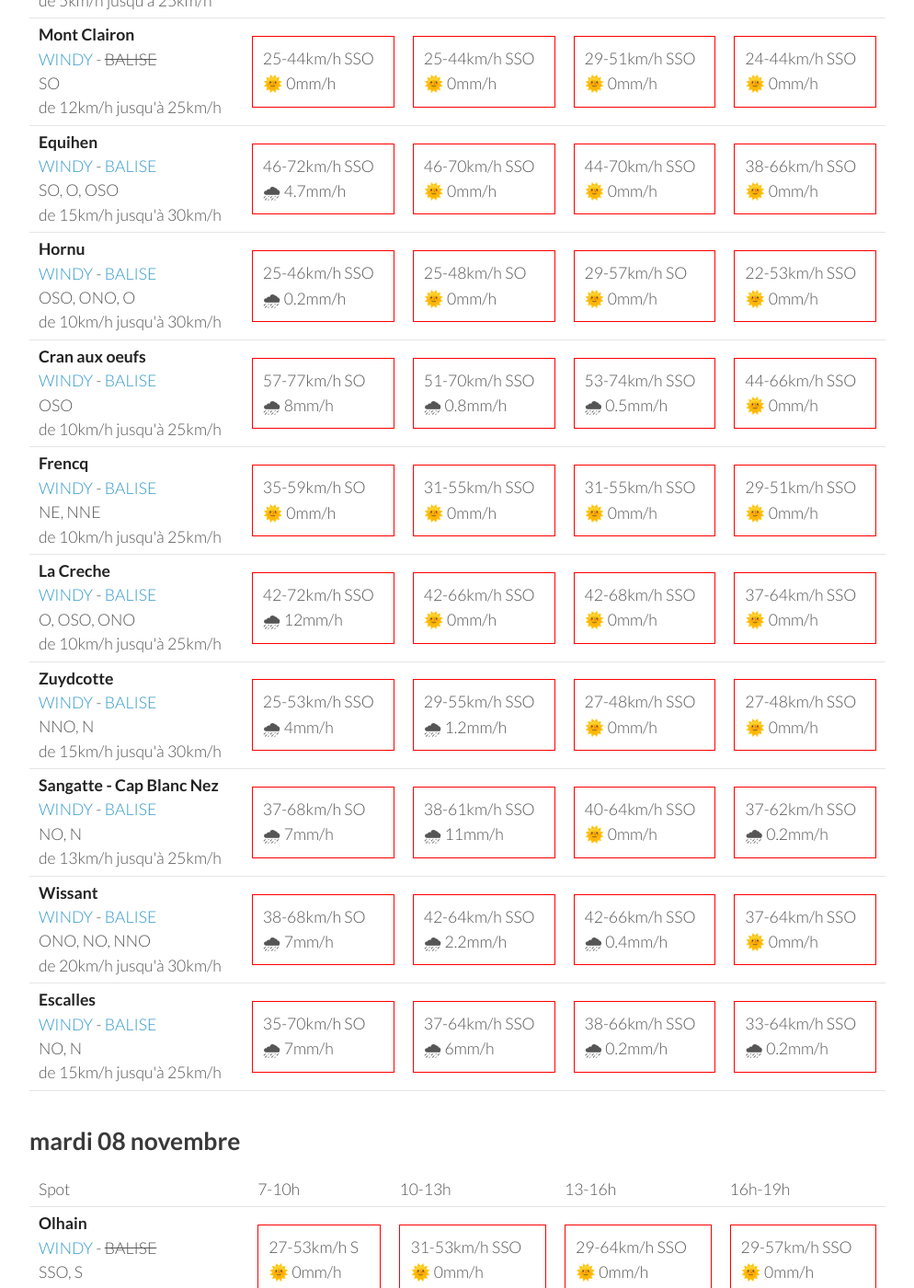
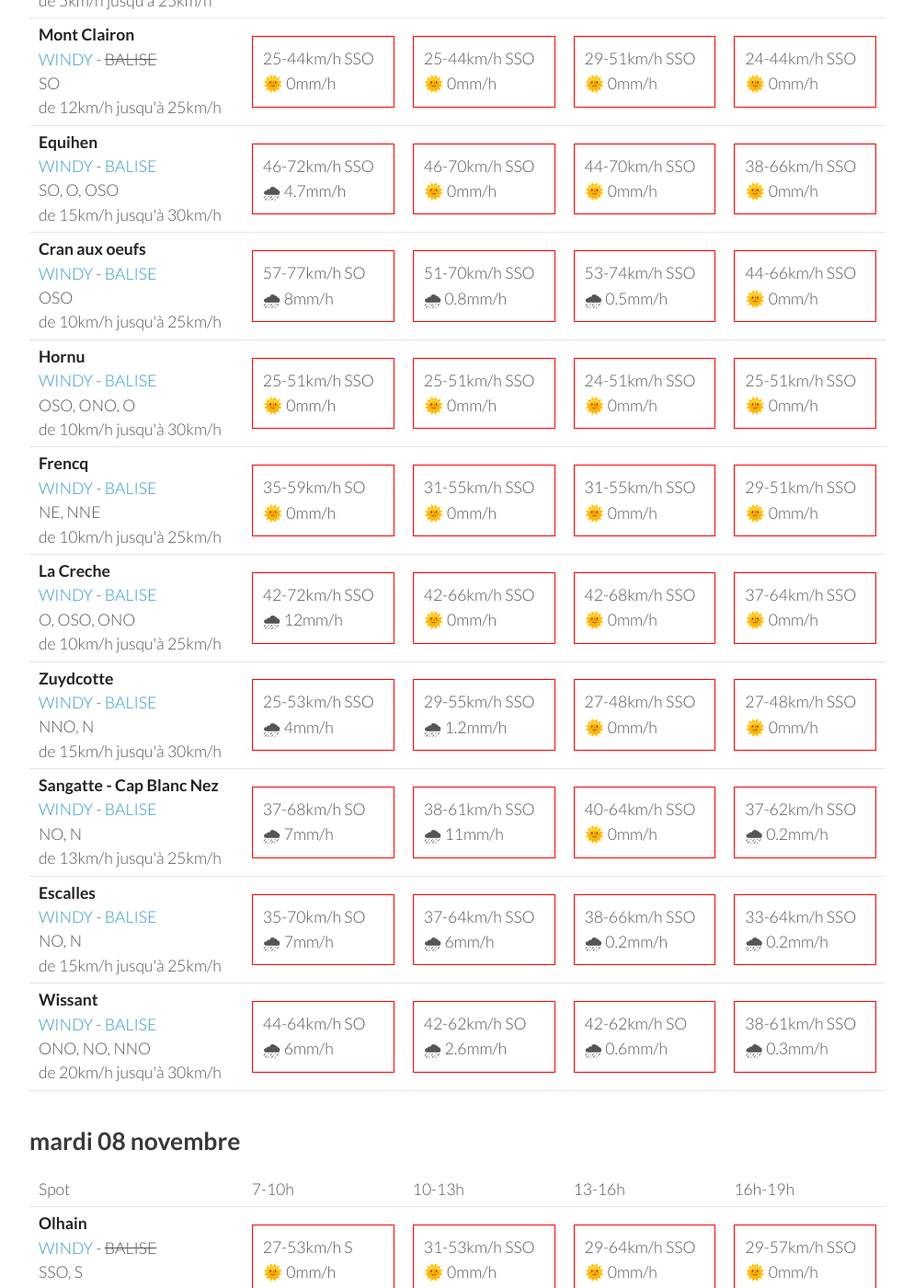
Before and after one commit to parapente-dans-le-nord/parapente-dans-le-nord.github.io, a Jekyll site: the page built from all.markdown, in a window 1280 px wide and 1400 px high, scrolled down 1872 px. Shown: the whole window at 92% size, without its empty margins (26-1020 px from the left). Built offline with Jekyll 4.4.1, drawn with Linux system fonts in a browser that asks for light colours; some of the changed text lies outside the part shown.

Commit message:
update index.markdown

```diff
--- a/all.markdown
+++ b/all.markdown
@@ -40,12 +40,12 @@ page mise à jour le dimanche 06 novembre 17:04
 
     </tr>
 <tr>
-        <td><strong>Hornu</strong><br><a href="https://windy.com/50.424/3.819?50.024,3.818,8,m:e3daghw">WINDY</a> - <span class=""><a href="https://balisemeteo.com/balise_histo.php?idBalise=5040">BALISE</a> </span><br> <span class="vent-favorable">OSO, ONO, O</span><br><span class="force-vent">de 10km/h jusqu'à 30km/h</span> </td>
+        <td><strong>Wissant</strong><br><a href="https://windy.com/50.885/1.653?50.488,1.653,8,m:e3XagdU">WINDY</a> - <span class=""><a href="https://balisemeteo.com/balise_histo.php?idBalise=159">BALISE</a> </span><br> <span class="vent-favorable">ONO, NO, NNO</span><br><span class="force-vent">de 20km/h jusqu'à 30km/h</span> </td>
 
-            <td><div class="not-flyable"><p>24-40km/h S</p><p>🌞 0mm/h</p></div></td>
-            <td><div class="not-flyable"><p>27-50km/h S</p><p>🌞 0mm/h</p></div></td>
-            <td><div class="not-flyable"><p>25-51km/h S</p><p>🌧 0.9mm/h</p></div></td>
-            <td><div class="not-flyable"><p>29-53km/h S</p><p>🌧 1.5mm/h</p></div></td>
+            <td><div class="not-flyable"><p>38-59km/h S</p><p>🌧 1.6mm/h</p></div></td>
+            <td><div class="not-flyable"><p>38-55km/h S</p><p>🌧 9mm/h</p></div></td>
+            <td><div class="not-flyable"><p>37-59km/h S</p><p>🌧 7mm/h</p></div></td>
+            <td><div class="not-flyable"><p>42-61km/h SSO</p><p>🌧 6mm/h</p></div></td>
 
 
     </tr>
@@ -77,12 +77,12 @@ page mise à jour le dimanche 06 novembre 17:04
 
     </tr>
 <tr>
-        <td><strong>Wissant</strong><br><a href="https://windy.com/50.885/1.653?50.488,1.653,8,m:e3XagdU">WINDY</a> - <span class=""><a href="https://balisemeteo.com/balise_histo.php?idBalise=159">BALISE</a> </span><br> <span class="vent-favorable">ONO, NO, NNO</span><br><span class="force-vent">de 20km/h jusqu'à 30km/h</span> </td>
+        <td><strong>Hornu</strong><br><a href="https://windy.com/50.424/3.819?50.024,3.818,8,m:e3daghw">WINDY</a> - <span class=""><a href="https://balisemeteo.com/balise_histo.php?idBalise=5040">BALISE</a> </span><br> <span class="vent-favorable">OSO, ONO, O</span><br><span class="force-vent">de 10km/h jusqu'à 30km/h</span> </td>
 
             <td><div class="not-flyable"><p>0-0km/h NA</p><p>🌧️ 0mm/h</p></div></td>
             <td><div class="not-flyable"><p>0-0km/h NA</p><p>🌧️ 0mm/h</p></div></td>
             <td><div class="not-flyable"><p>0-0km/h NA</p><p>🌧️ 0mm/h</p></div></td>
-            <td><div class="not-flyable"><p>42-66km/h SSO</p><p>🌧 2.2mm/h</p></div></td>
+            <td><div class="not-flyable"><p>31-57km/h S</p><p>🌧 6mm/h</p></div></td>
 
     </tr>
 <tr>
@@ -168,22 +168,22 @@ page mise à jour le dimanche 06 novembre 17:04
 
     </tr>
 <tr>
-        <td><strong>Hornu</strong><br><a href="https://windy.com/50.424/3.819?50.024,3.818,8,m:e3daghw">WINDY</a> - <span class=""><a href="https://balisemeteo.com/balise_histo.php?idBalise=5040">BALISE</a> </span><br> <span class="vent-favorable">OSO, ONO, O</span><br><span class="force-vent">de 10km/h jusqu'à 30km/h</span> </td>
-
-            <td><div class="not-flyable"><p>25-46km/h SSO</p><p>🌧 0.2mm/h</p></div></td>
-            <td><div class="not-flyable"><p>25-48km/h SO</p><p>🌞 0mm/h</p></div></td>
-            <td><div class="not-flyable"><p>29-57km/h SO</p><p>🌞 0mm/h</p></div></td>
-            <td><div class="not-flyable"><p>22-53km/h SSO</p><p>🌞 0mm/h</p></div></td>
-
-
-    </tr>
-<tr>
         <td><strong>Cran aux oeufs</strong><br><a href="https://windy.com/50.847/1.584?50.451,1.582,8,m:e3TagdN">WINDY</a> - <span class=""><a href="https://www.meteociel.fr/temps-reel/obs_villes.php?code2=7004">BALISE</a> </span><br> <span class="vent-favorable">OSO</span><br><span class="force-vent">de 10km/h jusqu'à 25km/h</span> </td>
 
             <td><div class="not-flyable"><p>57-77km/h SO</p><p>🌧 8mm/h</p></div></td>
             <td><div class="not-flyable"><p>51-70km/h SSO</p><p>🌧 0.8mm/h</p></div></td>
             <td><div class="not-flyable"><p>53-74km/h SSO</p><p>🌧 0.5mm/h</p></div></td>
             <td><div class="not-flyable"><p>44-66km/h SSO</p><p>🌞 0mm/h</p></div></td>
+
+
+    </tr>
+<tr>
+        <td><strong>Hornu</strong><br><a href="https://windy.com/50.424/3.819?50.024,3.818,8,m:e3daghw">WINDY</a> - <span class=""><a href="https://balisemeteo.com/balise_histo.php?idBalise=5040">BALISE</a> </span><br> <span class="vent-favorable">OSO, ONO, O</span><br><span class="force-vent">de 10km/h jusqu'à 30km/h</span> </td>
+
+            <td><div class="not-flyable"><p>25-51km/h SSO</p><p>🌞 0mm/h</p></div></td>
+            <td><div class="not-flyable"><p>25-51km/h SSO</p><p>🌞 0mm/h</p></div></td>
+            <td><div class="not-flyable"><p>24-51km/h SSO</p><p>🌞 0mm/h</p></div></td>
+            <td><div class="not-flyable"><p>25-51km/h SSO</p><p>🌞 0mm/h</p></div></td>
 
 
     </tr>
@@ -228,22 +228,22 @@ page mise à jour le dimanche 06 novembre 17:04
 
     </tr>
 <tr>
-        <td><strong>Wissant</strong><br><a href="https://windy.com/50.885/1.653?50.488,1.653,8,m:e3XagdU">WINDY</a> - <span class=""><a href="https://balisemeteo.com/balise_histo.php?idBalise=159">BALISE</a> </span><br> <span class="vent-favorable">ONO, NO, NNO</span><br><span class="force-vent">de 20km/h jusqu'à 30km/h</span> </td>
-
-            <td><div class="not-flyable"><p>38-68km/h SO</p><p>🌧 7mm/h</p></div></td>
-            <td><div class="not-flyable"><p>42-64km/h SSO</p><p>🌧 2.2mm/h</p></div></td>
-            <td><div class="not-flyable"><p>42-66km/h SSO</p><p>🌧 0.4mm/h</p></div></td>
-            <td><div class="not-flyable"><p>37-64km/h SSO</p><p>🌞 0mm/h</p></div></td>
-
-
-    </tr>
-<tr>
         <td><strong>Escalles</strong><br><a href="https://windy.com/50.918/1.714?arome,50.522,1.714,8">WINDY</a> - <span class=""><a href="https://balisemeteo.com/balise_histo.php?idBalise=159">BALISE</a> </span><br> <span class="vent-favorable">NO, N</span><br><span class="force-vent">de 15km/h jusqu'à 25km/h</span> </td>
 
             <td><div class="not-flyable"><p>35-70km/h SO</p><p>🌧 7mm/h</p></div></td>
             <td><div class="not-flyable"><p>37-64km/h SSO</p><p>🌧 6mm/h</p></div></td>
             <td><div class="not-flyable"><p>38-66km/h SSO</p><p>🌧 0.2mm/h</p></div></td>
             <td><div class="not-flyable"><p>33-64km/h SSO</p><p>🌧 0.2mm/h</p></div></td>
+
+
+    </tr>
+<tr>
+        <td><strong>Wissant</strong><br><a href="https://windy.com/50.885/1.653?50.488,1.653,8,m:e3XagdU">WINDY</a> - <span class=""><a href="https://balisemeteo.com/balise_histo.php?idBalise=159">BALISE</a> </span><br> <span class="vent-favorable">ONO, NO, NNO</span><br><span class="force-vent">de 20km/h jusqu'à 30km/h</span> </td>
+
+            <td><div class="not-flyable"><p>44-64km/h SO</p><p>🌧 6mm/h</p></div></td>
+            <td><div class="not-flyable"><p>42-62km/h SO</p><p>🌧 2.6mm/h</p></div></td>
+            <td><div class="not-flyable"><p>42-62km/h SO</p><p>🌧 0.6mm/h</p></div></td>
+            <td><div class="not-flyable"><p>38-61km/h SSO</p><p>🌧 0.3mm/h</p></div></td>
 
 
     </tr>
@@ -296,10 +296,10 @@ page mise à jour le dimanche 06 novembre 17:04
 <tr>
         <td><strong>Hornu</strong><br><a href="https://windy.com/50.424/3.819?50.024,3.818,8,m:e3daghw">WINDY</a> - <span class=""><a href="https://balisemeteo.com/balise_histo.php?idBalise=5040">BALISE</a> </span><br> <span class="vent-favorable">OSO, ONO, O</span><br><span class="force-vent">de 10km/h jusqu'à 30km/h</span> </td>
 
-            <td><div class="not-flyable"><p>27-50km/h S</p><p>🌞 0mm/h</p></div></td>
-            <td><div class="not-flyable"><p>25-48km/h S</p><p>🌞 0mm/h</p></div></td>
-            <td><div class="not-flyable"><p>25-48km/h SSO</p><p>🌞 0mm/h</p></div></td>
+            <td><div class="not-flyable"><p>25-51km/h S</p><p>🌞 0mm/h</p></div></td>
+            <td><div class="not-flyable"><p>27-51km/h S</p><p>🌞 0mm/h</p></div></td>
             <td><div class="not-flyable"><p>25-51km/h SSO</p><p>🌞 0mm/h</p></div></td>
+            <td><div class="not-flyable"><p>27-53km/h SSO</p><p>🌞 0mm/h</p></div></td>
 
 
     </tr>
@@ -310,6 +310,16 @@ page mise à jour le dimanche 06 novembre 17:04
             <td><div class="not-flyable"><p>31-51km/h SSO</p><p>🌧 0.3mm/h</p></div></td>
             <td><div class="not-flyable"><p>33-53km/h SSO</p><p>🌞 0mm/h</p></div></td>
             <td><div class="not-flyable"><p>31-53km/h SSO</p><p>🌞 0mm/h</p></div></td>
+
+
+    </tr>
+<tr>
+        <td><strong>Wissant</strong><br><a href="https://windy.com/50.885/1.653?50.488,1.653,8,m:e3XagdU">WINDY</a> - <span class=""><a href="https://balisemeteo.com/balise_histo.php?idBalise=159">BALISE</a> </span><br> <span class="vent-favorable">ONO, NO, NNO</span><br><span class="force-vent">de 20km/h jusqu'à 30km/h</span> </td>
+
+            <td><div class="not-flyable"><p>40-64km/h SSO</p><p>🌞 0mm/h</p></div></td>
+            <td><div class="not-flyable"><p>42-61km/h SSO</p><p>🌧 0.9mm/h</p></div></td>
+            <td><div class="not-flyable"><p>48-72km/h SSO</p><p>🌞 0mm/h</p></div></td>
+            <td><div class="not-flyable"><p>40-72km/h SSO</p><p>🌧 0.3mm/h</p></div></td>
 
 
     </tr>
@@ -330,16 +340,6 @@ page mise à jour le dimanche 06 novembre 17:04
             <td><div class="not-flyable"><p>44-68km/h SSO</p><p>🌧 0.2mm/h</p></div></td>
             <td><div class="not-flyable"><p>42-74km/h SSO</p><p>🌧 0.6mm/h</p></div></td>
             <td><div class="not-flyable"><p>44-72km/h SSO</p><p>🌧 0.2mm/h</p></div></td>
-
-
-    </tr>
-<tr>
-        <td><strong>Wissant</strong><br><a href="https://windy.com/50.885/1.653?50.488,1.653,8,m:e3XagdU">WINDY</a> - <span class=""><a href="https://balisemeteo.com/balise_histo.php?idBalise=159">BALISE</a> </span><br> <span class="vent-favorable">ONO, NO, NNO</span><br><span class="force-vent">de 20km/h jusqu'à 30km/h</span> </td>
-
-            <td><div class="not-flyable"><p>37-57km/h S</p><p>🌞 0mm/h</p></div></td>
-            <td><div class="not-flyable"><p>46-68km/h SSO</p><p>🌧 0.2mm/h</p></div></td>
-            <td><div class="not-flyable"><p>42-70km/h SSO</p><p>🌧 0.8mm/h</p></div></td>
-            <td><div class="not-flyable"><p>46-70km/h SSO</p><p>🌧 0.4mm/h</p></div></td>
 
 
     </tr>
@@ -422,10 +422,10 @@ page mise à jour le dimanche 06 novembre 17:04
 <tr>
         <td><strong>Hornu</strong><br><a href="https://windy.com/50.424/3.819?50.024,3.818,8,m:e3daghw">WINDY</a> - <span class=""><a href="https://balisemeteo.com/balise_histo.php?idBalise=5040">BALISE</a> </span><br> <span class="vent-favorable">OSO, ONO, O</span><br><span class="force-vent">de 10km/h jusqu'à 30km/h</span> </td>
 
-            <td><div class="not-flyable"><p>22-40km/h SSO</p><p>🌞 0mm/h</p></div></td>
-            <td><div class="not-flyable"><p>24-51km/h SO</p><p>🌞 0mm/h</p></div></td>
-            <td><div class="not-flyable"><p>27-53km/h SO</p><p>🌧 0.3mm/h</p></div></td>
-            <td><div class="not-flyable"><p>22-51km/h OSO</p><p>🌞 0mm/h</p></div></td>
+            <td><div class="not-flyable"><p>25-44km/h SSO</p><p>🌞 0mm/h</p></div></td>
+            <td><div class="not-flyable"><p>25-50km/h SO</p><p>🌞 0mm/h</p></div></td>
+            <td><div class="not-flyable"><p>25-51km/h OSO</p><p>🌧 0.3mm/h</p></div></td>
+            <td><div class="not-flyable"><p>18-48km/h OSO</p><p>🌞 0mm/h</p></div></td>
 
 
     </tr>
@@ -480,22 +480,22 @@ page mise à jour le dimanche 06 novembre 17:04
 
     </tr>
 <tr>
-        <td><strong>Wissant</strong><br><a href="https://windy.com/50.885/1.653?50.488,1.653,8,m:e3XagdU">WINDY</a> - <span class=""><a href="https://balisemeteo.com/balise_histo.php?idBalise=159">BALISE</a> </span><br> <span class="vent-favorable">ONO, NO, NNO</span><br><span class="force-vent">de 20km/h jusqu'à 30km/h</span> </td>
-
-            <td><div class="not-flyable"><p>44-61km/h SO</p><p>🌧 7mm/h</p></div></td>
-            <td><div class="not-flyable"><p>44-66km/h SO</p><p>🌧 4.5mm/h</p></div></td>
-            <td><div class="not-flyable"><p>42-62km/h OSO</p><p>🌧 0.6mm/h</p></div></td>
-            <td><div class="not-flyable"><p>38-61km/h OSO</p><p>🌧 0.3mm/h</p></div></td>
-
-
-    </tr>
-<tr>
         <td><strong>Frencq</strong><br><a href="https://windy.com/50.559/1.669?50.159,1.670,8,m:e3qagdV">WINDY</a> - <span class=""><a href="https://balisemeteo.com/balise_histo.php?idBalise=159">BALISE</a> </span><br> <span class="vent-favorable">NE, NNE</span><br><span class="force-vent">de 10km/h jusqu'à 25km/h</span> </td>
 
             <td><div class="not-flyable"><p>27-51km/h SO</p><p>🌧 2.5mm/h</p></div></td>
             <td><div class="not-flyable"><p>29-53km/h SO</p><p>🌧 0.9mm/h</p></div></td>
             <td><div class="not-flyable"><p>25-57km/h SO</p><p>🌧 3.8mm/h</p></div></td>
             <td><div class="not-flyable"><p>24-57km/h OSO</p><p>🌧 0.8mm/h</p></div></td>
+
+
+    </tr>
+<tr>
+        <td><strong>Wissant</strong><br><a href="https://windy.com/50.885/1.653?50.488,1.653,8,m:e3XagdU">WINDY</a> - <span class=""><a href="https://balisemeteo.com/balise_histo.php?idBalise=159">BALISE</a> </span><br> <span class="vent-favorable">ONO, NO, NNO</span><br><span class="force-vent">de 20km/h jusqu'à 30km/h</span> </td>
+
+            <td><div class="not-flyable"><p>31-57km/h SO</p><p>🌧 4.6mm/h</p></div></td>
+            <td><div class="not-flyable"><p>40-57km/h SO</p><p>🌧 12mm/h</p></div></td>
+            <td><div class="not-flyable"><p>40-61km/h OSO</p><p>🌧 7mm/h</p></div></td>
+            <td><div class="not-flyable"><p>40-62km/h OSO</p><p>🌧 0.3mm/h</p></div></td>
 
 
     </tr>
@@ -590,7 +590,7 @@ page mise à jour le dimanche 06 novembre 17:04
 
             <td><div class="not-flyable"><p>29-40km/h OSO</p><p>🌞 0mm/h</p></div></td>
             <td><div class="not-flyable"><p>31-44km/h OSO</p><p>🌞 0mm/h</p></div></td>
-            <td><div class="not-flyable"><p>35-50km/h SO</p><p>🌞 0mm/h</p></div></td>
+            <td><div class="not-flyable"><p>35-51km/h SO</p><p>🌞 0mm/h</p></div></td>
             <td><div class="not-flyable"><p>31-51km/h SO</p><p>🌞 0mm/h</p></div></td>
 
 
--- a/index.markdown
+++ b/index.markdown
@@ -7,7 +7,7 @@ title:  "Ou ça vole"
 {: .links}
 
 # Prevision Windy, modèle Arome
-page mise à jour le dimanche 06 novembre 17:04
+page mise à jour le dimanche 06 novembre 19:05
 
 
 
```
Also changed, not shown: other parts of all.markdown (+1 -1 lines).
